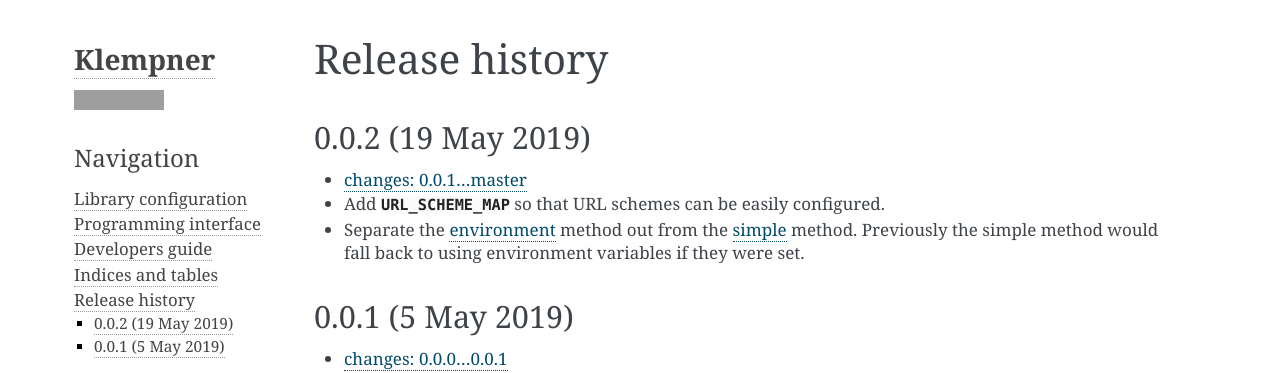
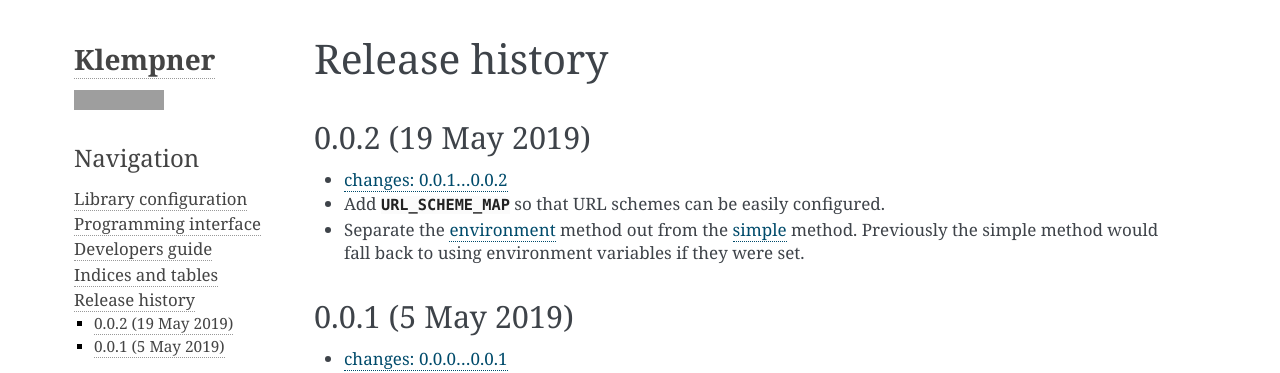
Before and after one commit to dave-shawley/klempner, a Sphinx documentation site: the page built from docs/history.rst, in a window 1280 px wide, cut to the strip 0-373 px from the top of the page. Built offline with Sphinx 7.4.7, drawn with Linux system fonts in a browser that asks for light colours; grey boxes are pictures that could not be loaded.

Commit message:
Fix change link for 0.0.2

```diff
--- a/docs/history.rst
+++ b/docs/history.rst
@@ -3,7 +3,7 @@ Release history
 
 0.0.2 (19 May 2019)
 -------------------
-- :compare:`0.0.1...master`
+- :compare:`0.0.1...0.0.2`
 - Add :data:`~klempner.config.URL_SCHEME_MAP` so that URL schemes can be
   easily configured.
 - Separate the :ref:`environment-discovery-method` method out from the
```
